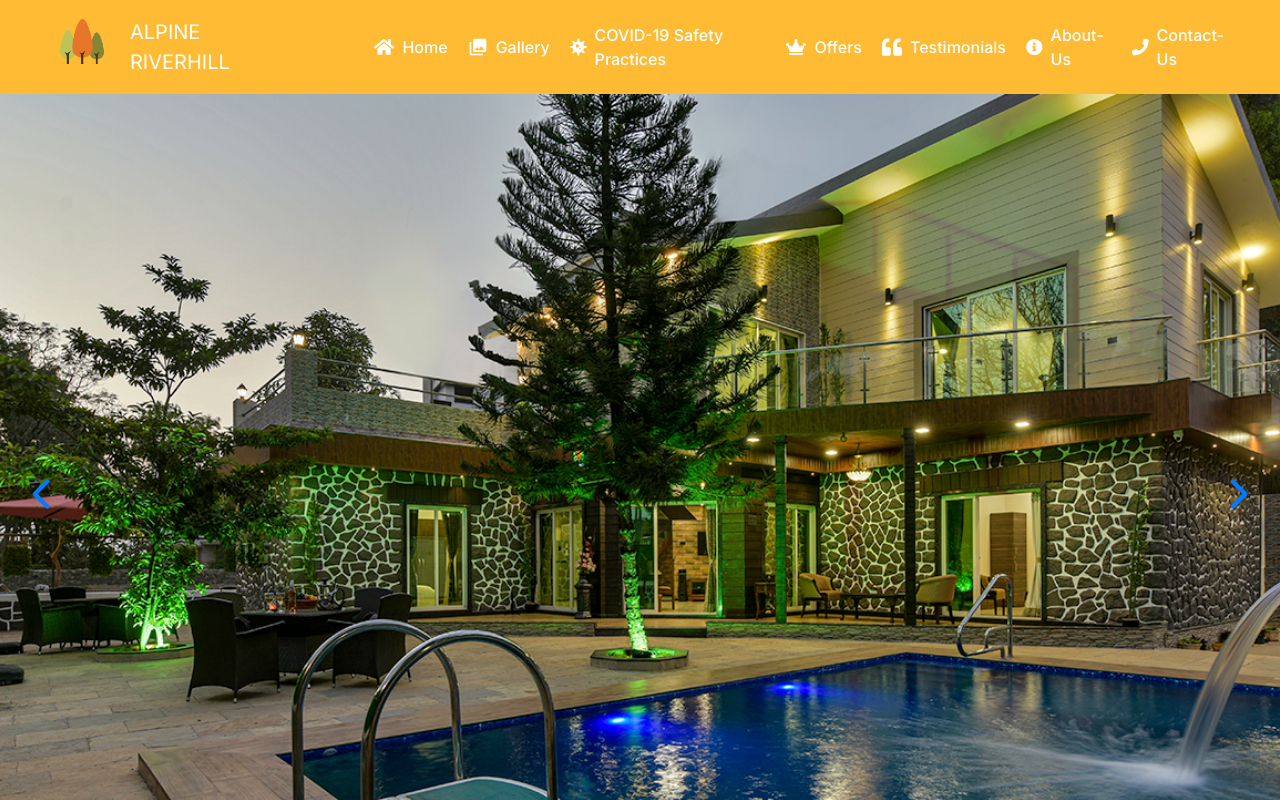
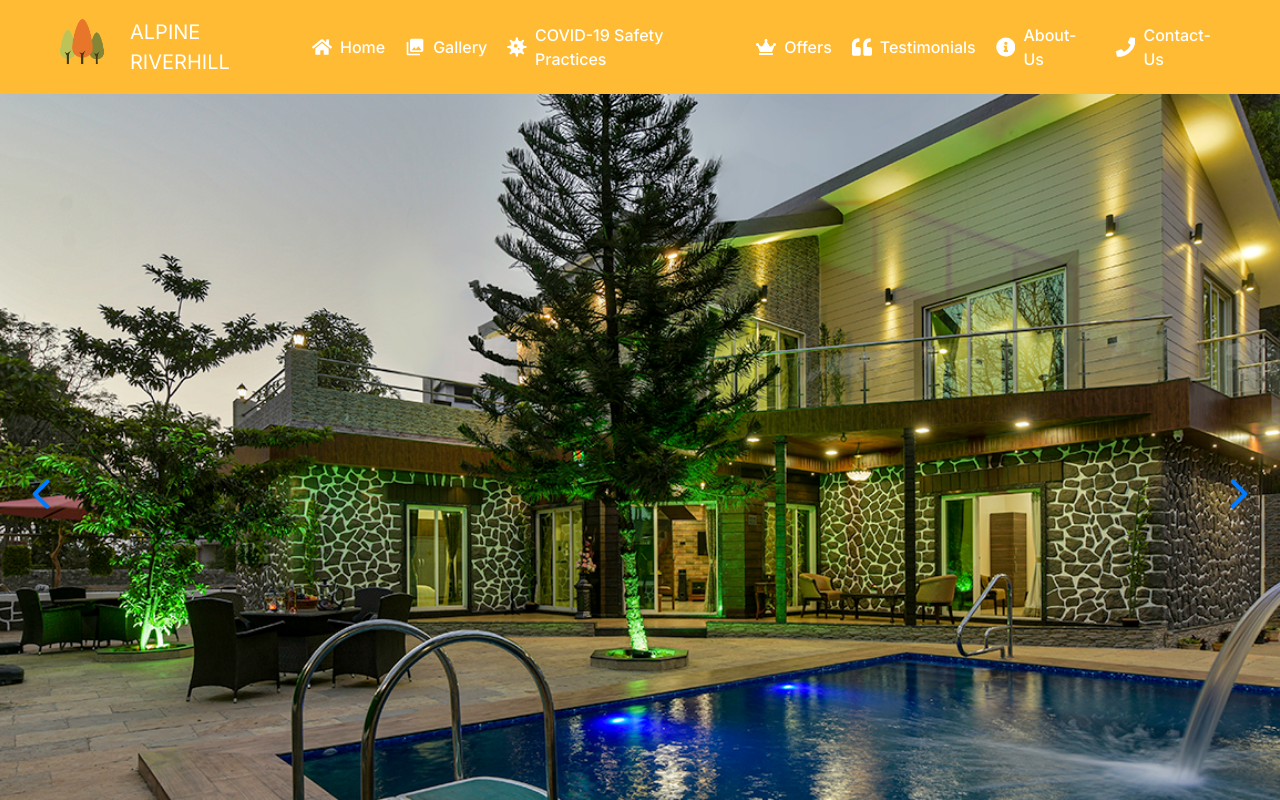
Before and after one commit to Prg-Yash/AlpineriverhillWeb-Clone, a Next.js app: page / in a window 1280 px wide. Shown: the top 800 px of the page. Built offline with nearby package versions, Linux system fonts and the light colour scheme.

Commit message:
Update Header.jsx

```diff
--- a/components/shared/Header.jsx
+++ b/components/shared/Header.jsx
@@ -35,7 +35,7 @@ const Header = () => {
         boxShadow: isScrolled ? '0 2px 10px rgba(0, 0, 0, 0.1)' : 'none',
       }}
     >
-      <div className="container flex justify-between gap-20 items-center transition-all duration-300 ease-in-out">
+      <div className="container flex justify-between items-center transition-all duration-300 ease-in-out">
         <Link href="/" className="flex items-center">
           <Image
             src="/logo.png"
@@ -48,8 +48,8 @@ const Header = () => {
             ALPINE RIVERHILL
           </h1>
         </Link>
-        <div className="lg:flex gap-1 items-center pr-0 hidden">
-          <Link href="/about" className="flex items-center p-2">
+        <div className="hidden lg:flex gap-1 items-center pr-0">
+          <Link href="/" className="flex items-center p-2">
             <FaHome className="mr-2 text-white text-lg w-[20px] h-5" />
             <h2 className="text-white font-medium">Home</h2>
           </Link>
@@ -59,7 +59,7 @@ const Header = () => {
           </Link>
           <Link href="/" className="flex items-center p-2">
             <FaVirus className="mr-2 text-white text-lg w-[20px] h-5 " />
-            <h2 className="text-white font-medium"> COVID-19 Safety Practices</h2>
+            <h2 className="text-white font-medium">COVID-19 Safety Practices</h2>
           </Link>
           <Link href="/about" className="flex items-center p-2">
             <FaCrown className="mr-2 text-white text-lg w-[20px] h-5 " />
@@ -67,7 +67,7 @@ const Header = () => {
           </Link>
           <Link href="/about" className="flex items-center p-2">
             <FaQuoteLeft className="mr-2 text-white text-lg w-[20px] h-5" />
-            <h2 className="text-white font-medium"> Testimonials</h2>
+            <h2 className="text-white font-medium">Testimonials</h2>
           </Link>
           <Link href="/about" className="flex items-center p-2">
             <FaInfoCircle className="mr-2 text-white text-lg w-[20px] h-5" />
@@ -75,7 +75,7 @@ const Header = () => {
           </Link>
           <Link href="/about" className="flex items-center p-2">
             <FaPhone className="mr-2 text-white text-lg w-[20px] h-5" />
-            <h2 className="text-white font-medium"> Contact-Us</h2>
+            <h2 className="text-white font-medium">Contact-Us</h2>
           </Link>
         </div>
         <div className="lg:hidden text-white items-center">
```
